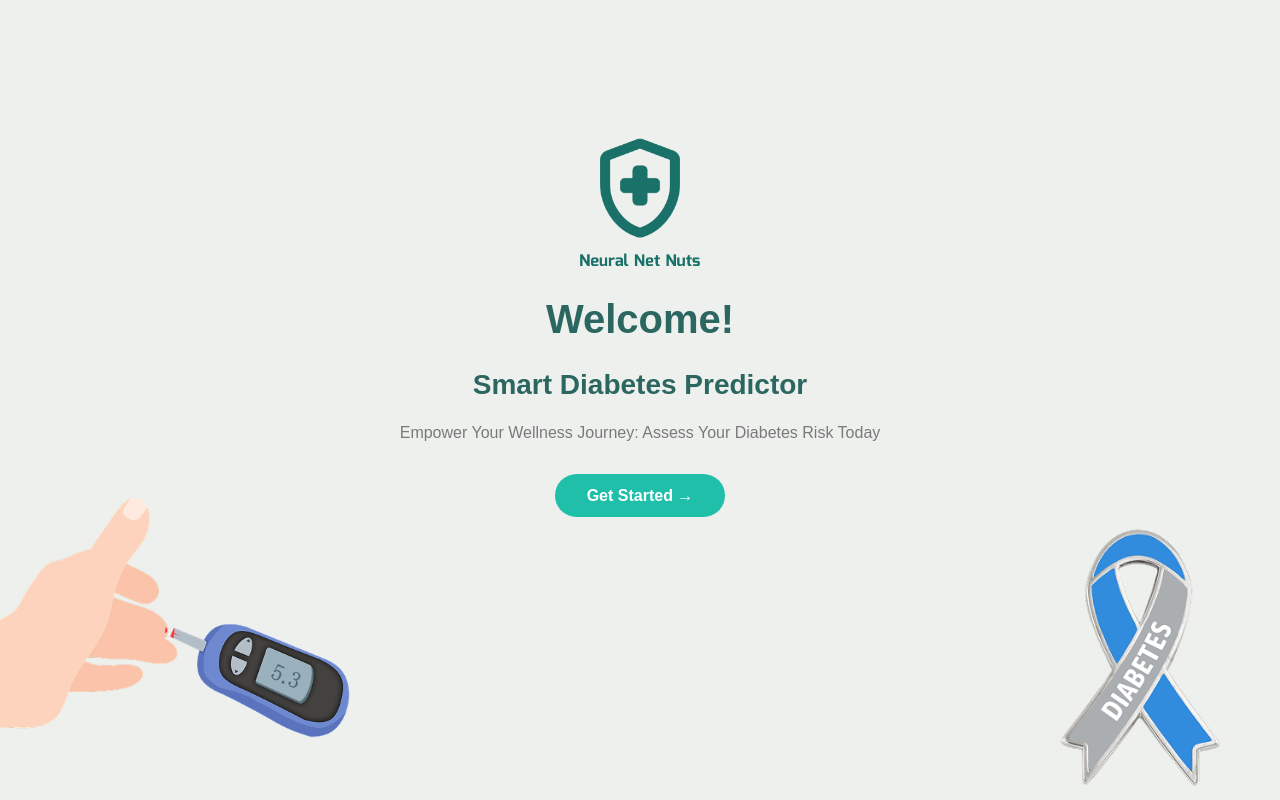
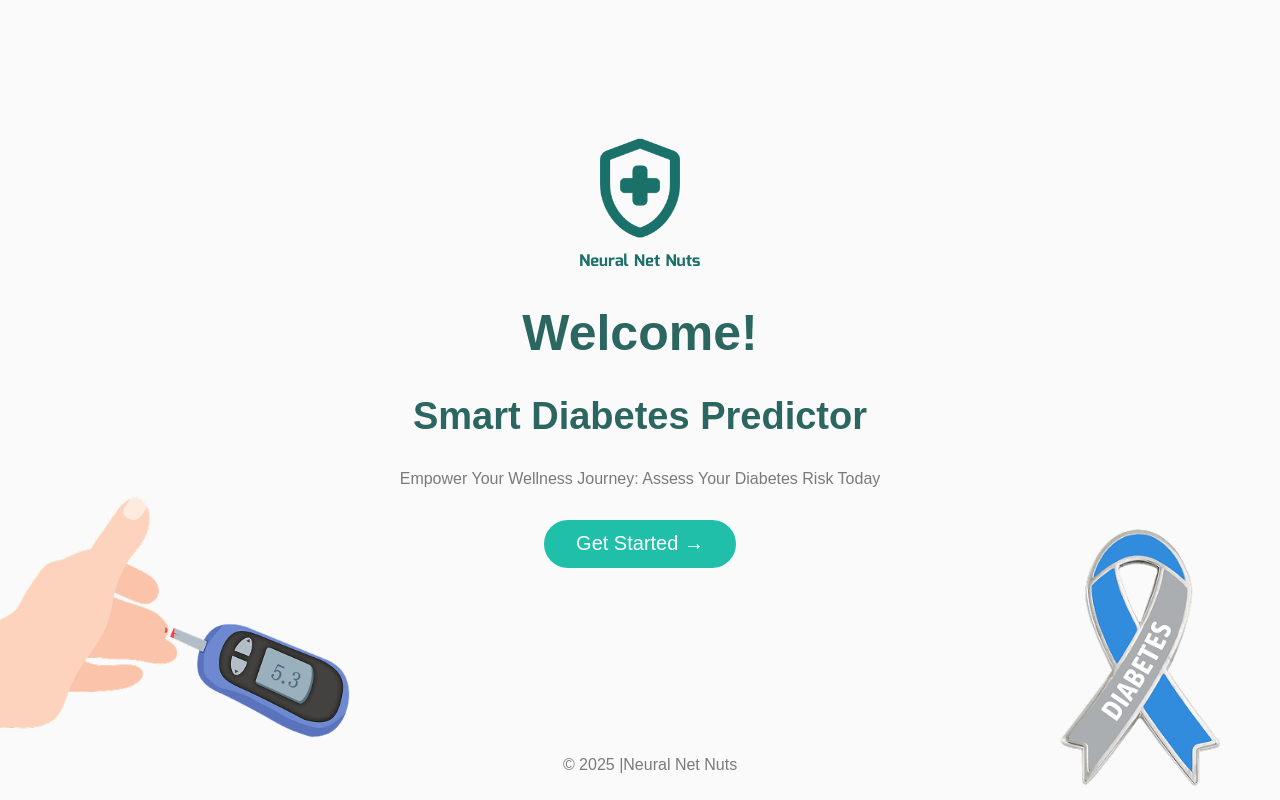
Before and after one commit to VenumiV/diabetes-predictor-ml-flask, a Flask app: page / in a window 1280 px wide. Run offline with Flask 3, Linux system fonts and the light colour scheme; parts of the project's set-up code (start-up, migrations or seed data) failed here and were passed over.

Commit message:
modify UI

```diff
--- a/src/templates/css/style.css
+++ b/src/templates/css/style.css
@@ -1,6 +1,6 @@
 body {
   font-family: "Poppins", sans-serif;
-  background-color: #edf0ed;
+  background-color: #fafafa;
   margin: 0;
   text-align: center;
   color: #2c6660;
@@ -13,11 +13,11 @@ body {
 }
 
 h1 {
-    font-size: 40px;
+    font-size: 50px;
 }
 
 h2 {
-    font-size: 28px;
+    font-size: 38px;
 }
 
 h1, h2 {
@@ -34,7 +34,8 @@ p {
   border-radius: 25px;
   padding: 0.8rem 2rem;
   margin-top: 1rem;
-  font-weight: 600;
+  font-size: 20px;
+  font-weight: 50;
   cursor: pointer;
   text-align: center;
   text-decoration: none;
@@ -103,6 +104,7 @@ header {
   max-width: 900px;
   margin: 2rem auto;
   background: #edf0ed;
+  border-radius: 15px;
   padding: 1rem;
 }
 
@@ -129,3 +131,18 @@ input {
   padding: 0.5rem 1rem;
   border-radius: 10px;
 }
+
+footer {
+  /* Position the element relative to the viewport */
+  position: fixed;
+  /* Attach the element to the bottom edge */
+  bottom: 0;
+  /* Stretch the element across the entire viewport width */
+  left: 0;
+  width: 100%;
+  /* Optional: add styles like background color */
+  background-color: #33333300;
+  color: #fff;
+  padding: 10px;
+  text-align: center;
+}
--- a/src/templates/index.html
+++ b/src/templates/index.html
@@ -18,5 +18,12 @@
 
   <img src="assets/hand.png" alt="Hand" class="hand-img" />
   <img src="assets/ribbon.png" alt="Ribbon" class="ribbon-img" />
+
+<div>
+  <footer>
+      <p>© 2025 |Neural Net Nuts</p>
+  </footer>
+</div>
 </body>
+
 </html>
```
Also changed, not shown: src/templates/bmi.html (+5 -2 lines), src/templates/dpf.html (+59 -0 lines), src/templates/predict.html (+7 -4 lines).
